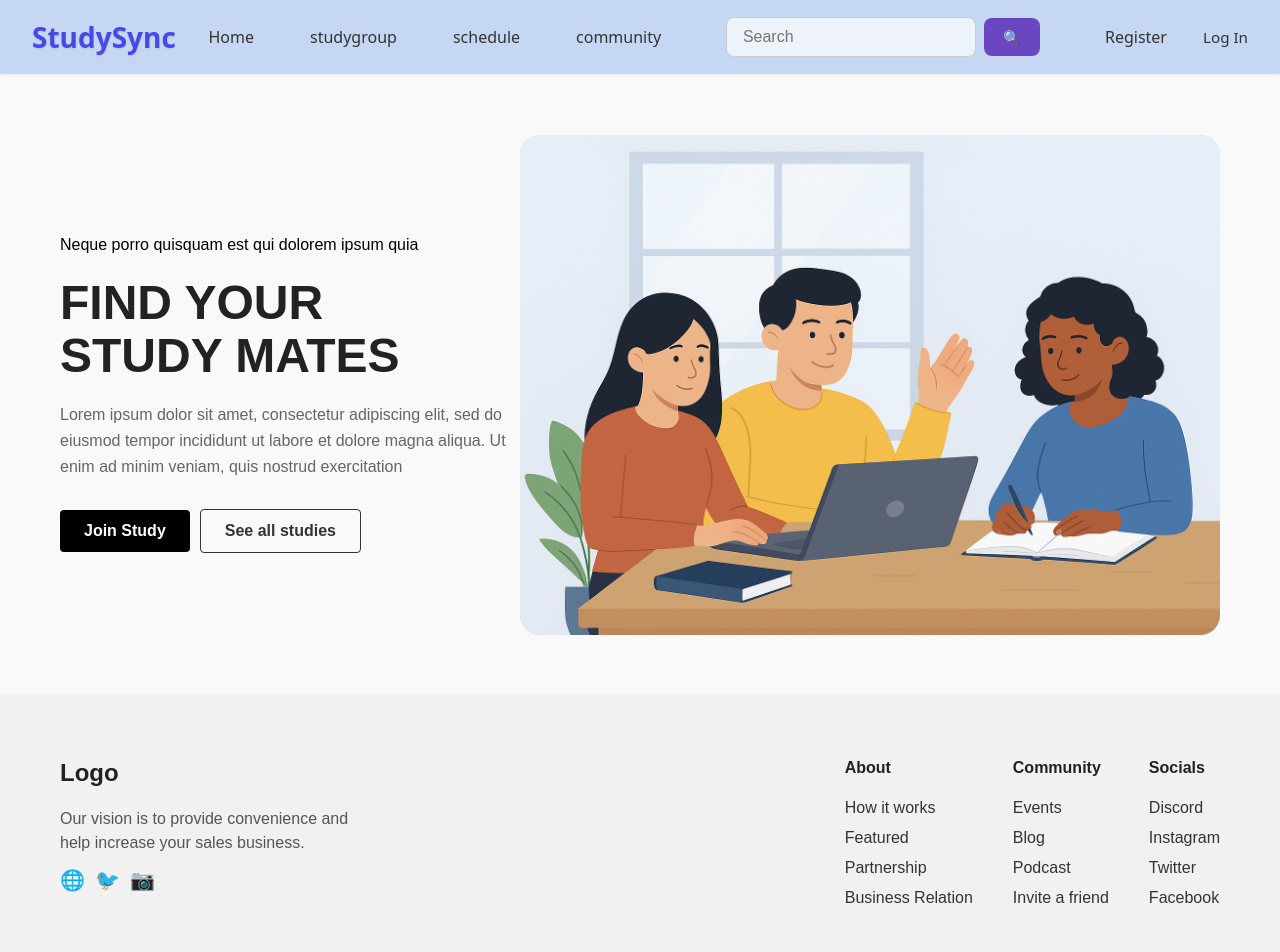
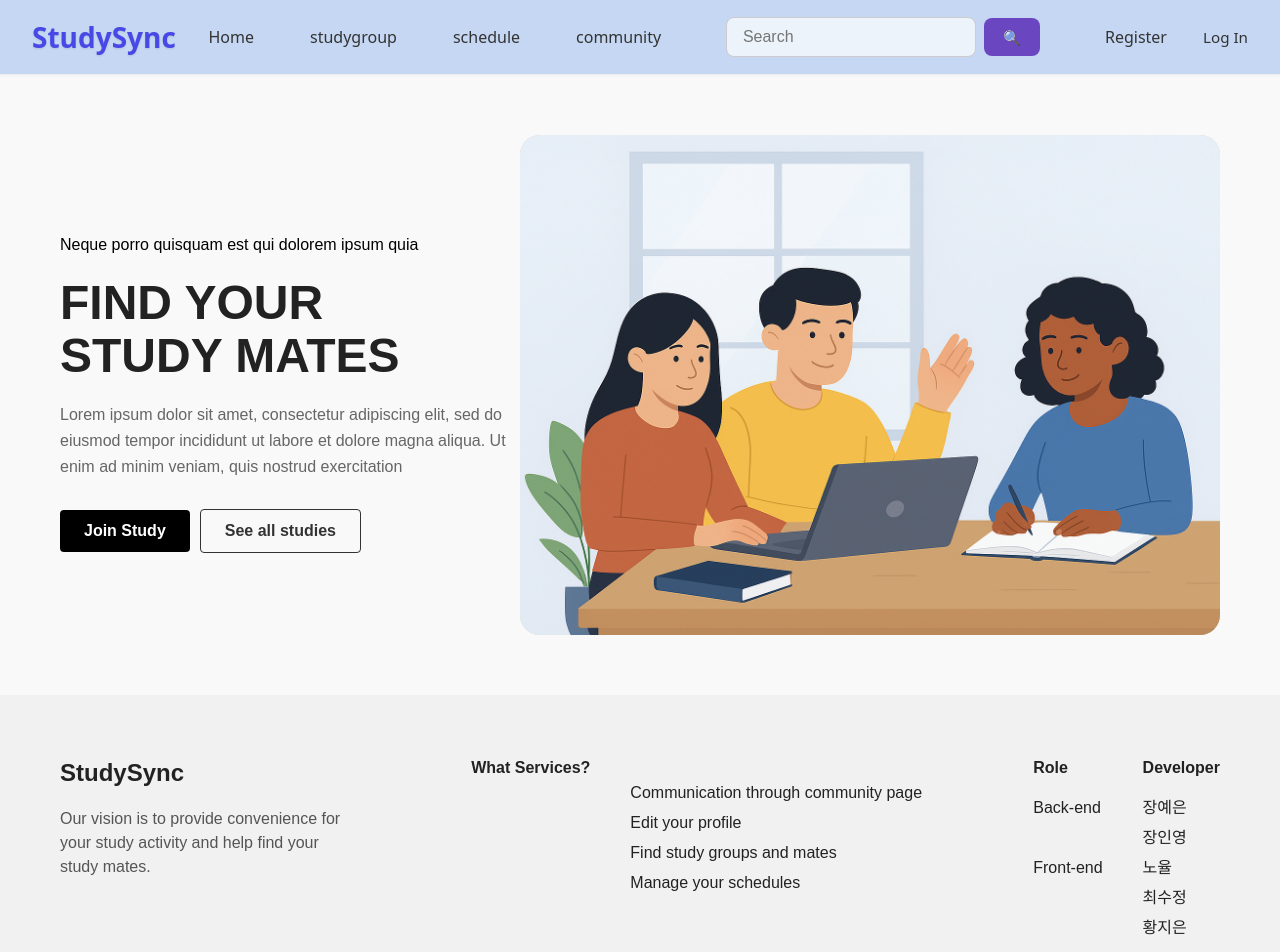
Before and after one commit to hwangmouse/Client, a React (Vite) app: page / in a window 1280 px wide. Shown: the top 952 px of the page. Built offline with nearby package versions, Linux system fonts and the light colour scheme.

Commit message:
footer 정리

```diff
--- a/src/component/HomePage.jsx
+++ b/src/component/HomePage.jsx
@@ -32,54 +32,47 @@ const HomePage = () => {
       <footer className="footer">
         <div className="footer-top">
           <div className="footer-logo">
-            <h2>Logo</h2>
-            <p>Our vision is to provide convenience and help increase your sales business.</p>
-            <div className="social-icons">
-              <a href="#">🌐</a>
-              <a href="#">🐦</a>
-              <a href="#">📷</a>
-            </div>
+            <h2>StudySync</h2>
+            <p>Our vision is to provide convenience for your study activity and help find your study mates.</p>
           </div>
+          <div className="footer-links">
+            <h4>What Services?</h4>
+            <ul>
+              <li>&nbsp;</li>
+              <li>Communication through community page</li>
+              <li>Edit your profile</li>
+              <li>Find study groups and mates</li>
+              <li>Manage your schedules</li>
+            </ul>
+          </div>
+
 
           <div className="footer-links">
             <div>
-              <h4>About</h4>
+              <h4>Role</h4>
               <ul>
-                <li><a href="#">How it works</a></li>
-                <li><a href="#">Featured</a></li>
-                <li><a href="#">Partnership</a></li>
-                <li><a href="#">Business Relation</a></li>
+                <li>Back-end</li>
+                <li>&nbsp;</li>
+                <li>Front-end</li>
+                <li>&nbsp;</li>
+                <li>&nbsp;</li>
               </ul>
             </div>
-
             <div>
-              <h4>Community</h4>
+              <h4>Developer</h4>
               <ul>
-                <li><a href="#">Events</a></li>
-                <li><a href="#">Blog</a></li>
-                <li><a href="#">Podcast</a></li>
-                <li><a href="#">Invite a friend</a></li>
-              </ul>
-            </div>
-
-            <div>
-              <h4>Socials</h4>
-              <ul>
-                <li><a href="#">Discord</a></li>
-                <li><a href="#">Instagram</a></li>
-                <li><a href="#">Twitter</a></li>
-                <li><a href="#">Facebook</a></li>
+                <li>장예은</li>
+                <li>장인영</li>
+                <li>노율</li>
+                <li>최수정</li>
+                <li>황지은</li>
               </ul>
             </div>
           </div>
         </div>
 
         <div className="footer-bottom">
-          <p>©2022 Company Name. All rights reserved</p>
-          <div className="footer-policy">
-            <a href="#">Privacy & Policy</a>
-            <a href="#">Terms & Condition</a>
-          </div>
+          <p>©2025 SE Team3. </p>
         </div>
       </footer>
     </div>
```
Also changed, not shown: src/component/HomePage.css (line endings or trailing spaces).
